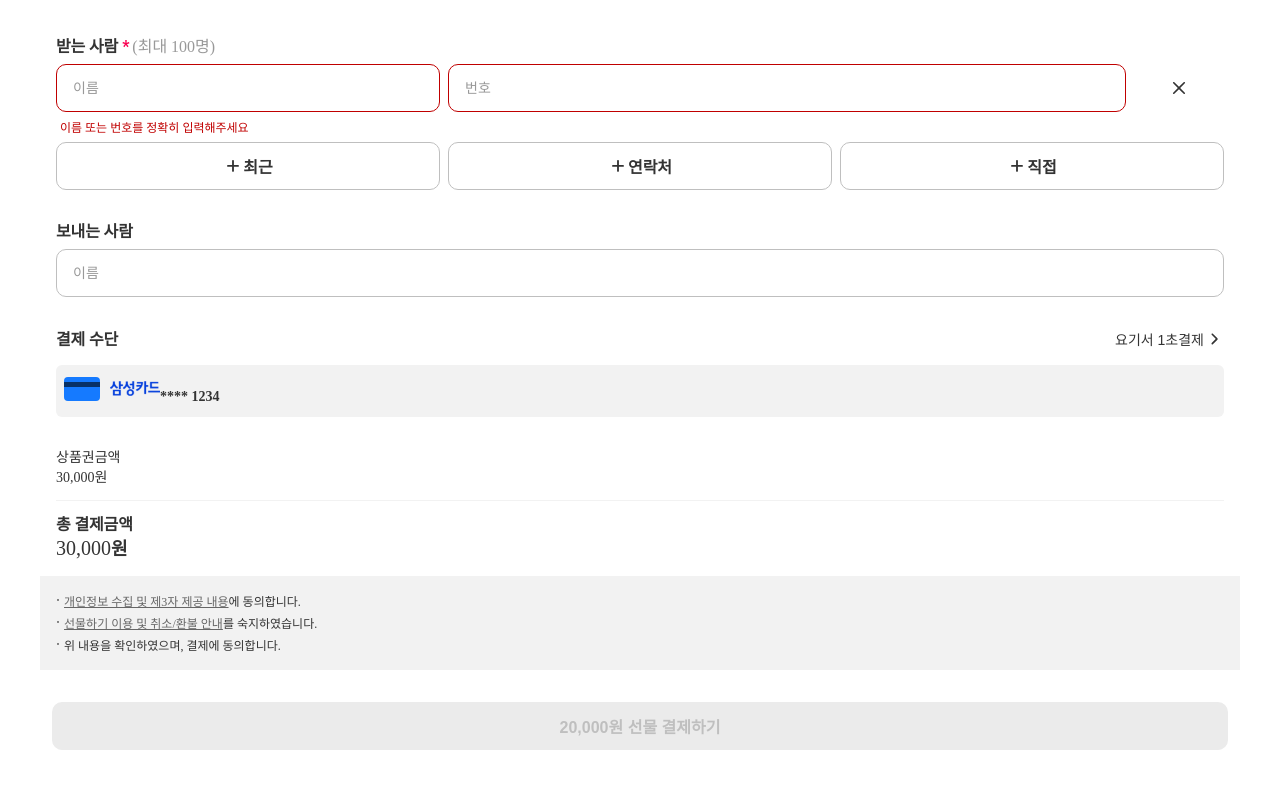
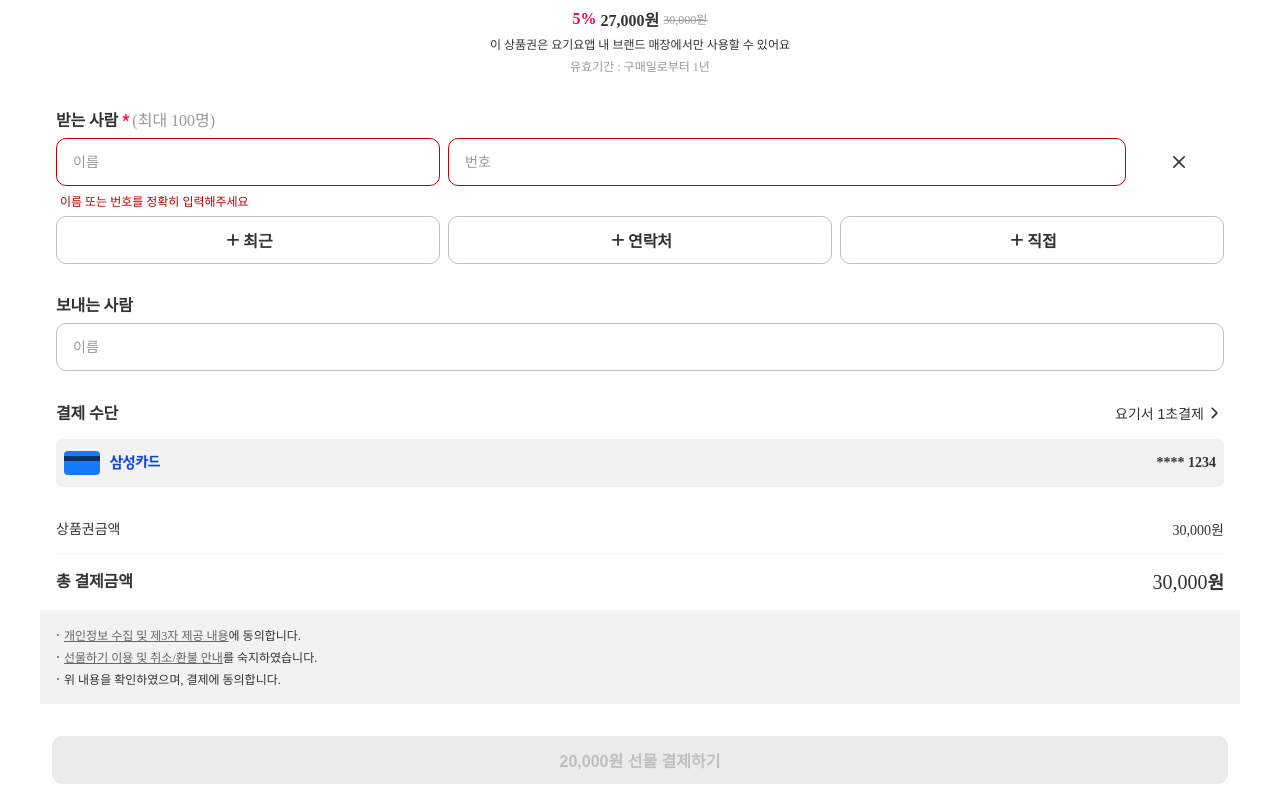
Before and after one commit to kangsujin0715/Yogiyo, a React (Create React App) app: page /test/giftdetail in a window 1280 px wide. Shown: the part 522-1322 px from the top of the page. Before the commit the page ends 1288 px from the top, so only its background shows below. Built offline with nearby package versions, Linux system fonts and the light colour scheme.

Commit message:
[GIFTYO-1247] 틀어짐 퍼블리싱 수정

```diff
--- a/src/Component/ImgTab.jsx
+++ b/src/Component/ImgTab.jsx
@@ -23,6 +23,7 @@ function ImgTab() {
   ];
 
   return (
+	<Box>
 		<Box className='horizontal-scroll'>
 			<ul className='img-select'>
 			{imgTabList.map((list, i) => {
@@ -35,6 +36,7 @@ function ImgTab() {
 			</ul>
 			<GiftCardViewBtn/>
 		</Box>
+	</Box>
   );
 }
 
--- a/src/css/lineBox.css
+++ b/src/css/lineBox.css
@@ -9,13 +9,13 @@
 .line-box .detail-info:has(h4) {margin-bottom: 12px;}
 .line-box .detail-info:has(h4):last-child {margin-bottom: 0;}
 
-.line-box .detail-info:has(h4) .gird-box {margin-bottom: 4px;}
-.line-box .detail-info .gird-box h3, .line-box .detail-info .gird-box .txt-14 {color: #333;}
-.line-box .detail-info .gird-box h4, .line-box .detail-info .gird-box .txt-12 {color: #999;}
-.line-box .detail-info .gird-box .txt-14, .line-box .detail-info .gird-box .txt-12 {text-align: right;}
-.line-box .detail-info .gird-box .info-link {font-size: 14px; font-weight: 700; display: flex; align-items: center;}
-.line-box .detail-info .gird-box .info-link::after {content: ''; display: block; width: 20px; height: 20px; background: url(../../public/images/right-arrow.svg) center no-repeat; background-size: 20px; margin-left: 2px;}
-.line-box .detail-info .gird-box .info-link.disabled-link::after {content: ''; display: block; width: 20px; height: 20px; background: url(../../public/images/right-arrow-dis.svg) center no-repeat; background-size: 20px; margin-left: 2px;}
+.line-box .detail-info:has(h4) .grid-box {margin-bottom: 4px;}
+.line-box .detail-info .grid-box h3, .line-box .detail-info .grid-box .txt-14 {color: #333;}
+.line-box .detail-info .grid-box h4, .line-box .detail-info .grid-box .txt-12 {color: #999;}
+.line-box .detail-info .grid-box .txt-14, .line-box .detail-info .grid-box .txt-12 {text-align: right;}
+.line-box .detail-info .grid-box .info-link {font-size: 14px; font-weight: 700; display: flex; align-items: center;}
+.line-box .detail-info .grid-box .info-link::after {content: ''; display: block; width: 20px; height: 20px; background: url(../../public/images/right-arrow.svg) center no-repeat; background-size: 20px; margin-left: 2px;}
+.line-box .detail-info .grid-box .info-link.disabled-link::after {content: ''; display: block; width: 20px; height: 20px; background: url(../../public/images/right-arrow-dis.svg) center no-repeat; background-size: 20px; margin-left: 2px;}
 
 .line-box .detail-info.line-through h3, .line-box .detail-info.line-through em {text-decoration: line-through;}
 .line-box .detail-info.txt-16 h3, .line-box .detail-info.txt-16 p {font-size: 16px !important;}
--- a/src/page/GiftDetail.jsx
+++ b/src/page/GiftDetail.jsx
@@ -24,20 +24,20 @@ export default function GiftDetail() {
       </Box>
       <Box className="padding-box">
         <Payment />
-        <Box className="gird-box pay-result-box">
+        <Box className="grid-box pay-result-box">
           <img src="/images/samsung.svg" alt="" />
           <span className="num">**** 1234</span>
         </Box>
       </Box>
       <Box className="padding-box">
-        <Box className="underline gird-box">
+        <Box className="underline grid-box">
           <Typography variant="h3">상품권금액</Typography>
           <span className="price">
             <em>30,000</em>원
           </span>
         </Box>
 
-        <Box className="gird-box">
+        <Box className="grid-box">
           <Typography variant="h2" className="title mb0">
             총 결제금액
           </Typography>
```
Lines whose indentation alone changed are shown as unchanged.
